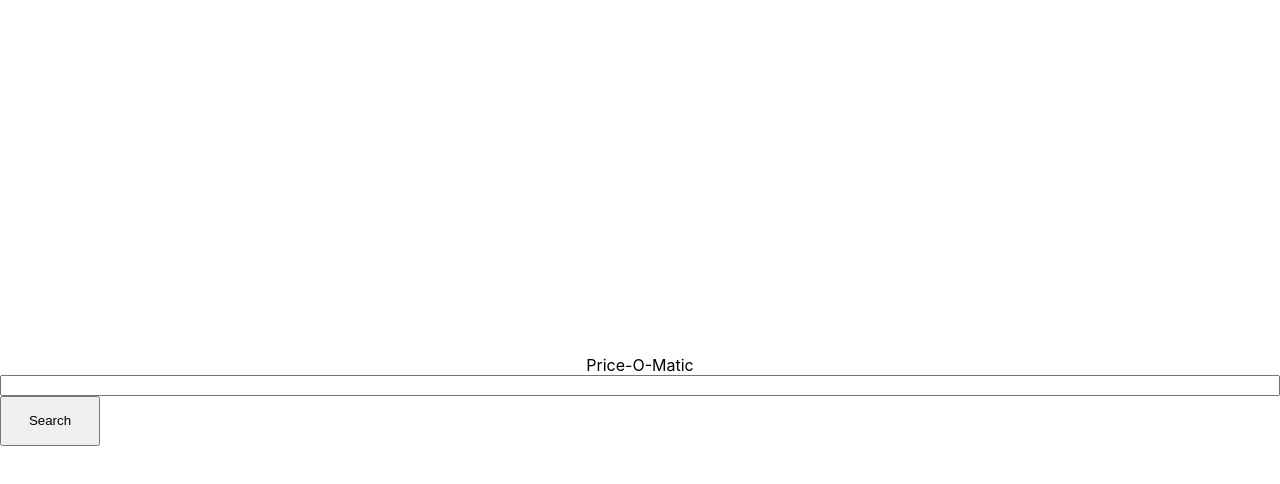
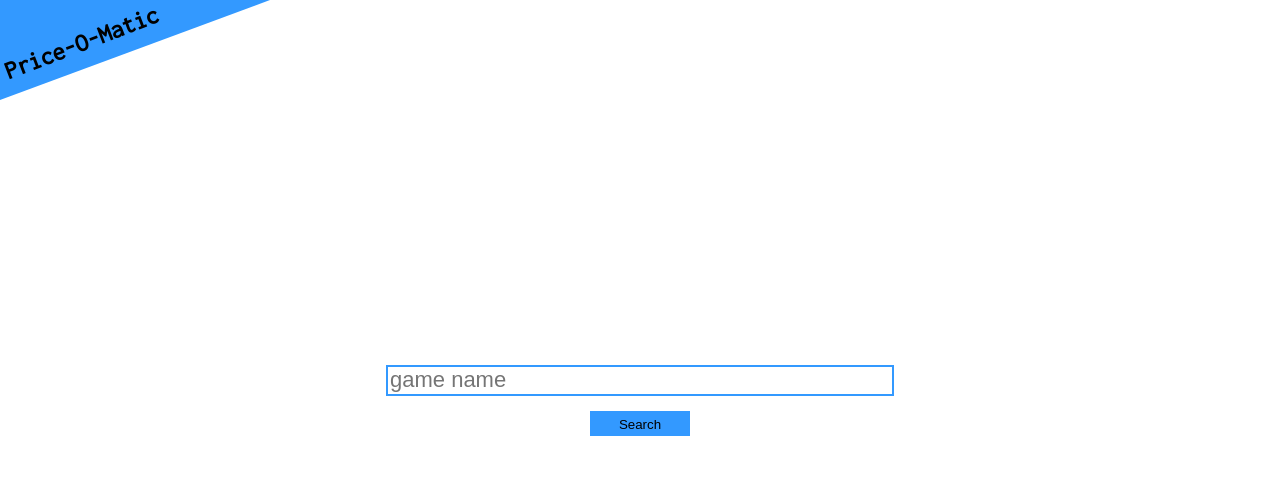
Before and after one commit to tlawless3/game_price_frontend, a React (Create React App) app: page / in a window 1280 px wide. Shown: the top 484 px of the page. Built offline with nearby package versions, Linux system fonts and the light colour scheme; no server answers.

Commit message:
not looking good

```diff
--- a/public/index.html
+++ b/public/index.html
@@ -1,10 +1,12 @@
 <!DOCTYPE html>
 <html lang="en">
+
 <head>
   <meta charset="utf-8">
   <link rel="shortcut icon" href="%PUBLIC_URL%/favicon.ico">
   <meta name="viewport" content="width=device-width, initial-scale=1, shrink-to-fit=no">
   <meta name="theme-color" content="#000000">
+  <link href="https://fonts.googleapis.com/css?family=Inconsolata" rel="stylesheet">
   <!--
       manifest.json provides metadata used when your web app is added to the
       homescreen on Android. See https://developers.google.com/web/fundamentals/web-app-manifest/
@@ -21,6 +23,7 @@
     -->
   <title>React App</title>
 </head>
+
 <body>
   <noscript>
     You need to enable JavaScript to run this app.
@@ -37,4 +40,5 @@
       To create a production bundle, use `npm run build` or `yarn build`.
     -->
 </body>
+
 </html>
--- a/src/components/home/home.css
+++ b/src/components/home/home.css
@@ -1,12 +1,90 @@
+@media screen and (max-width: 800px) {
+  .animatedMoneyBackground {
+    position: absolute;
+    top: 0;
+    left: -50%;
+    animation: flyingBackgroundSmall 2s linear;
+    z-index: 0;
+    width: 400vw;
+    height: 100vh;
+  }
+
+  @keyframes flyingBackgroundSmall {
+    from {
+      left: 400vw;
+    }
+
+    to {
+      left: 150vw;
+    }
+  }
+}
+
+@media screen and (max-width: 1200px) and (min-width: 800px) {
+  .animatedMoneyBackground {
+    position: absolute;
+    top: 0;
+    left: -50%;
+    animation: flyingBackgroundMedium 2s linear;
+    z-index: 0;
+    width: 200vw;
+    height: 100vh;
+  }
+
+  @keyframes flyingBackgroundMedium {
+    from {
+      left: -100%;
+    }
+
+    to {
+      left: -50%;
+    }
+  }
+}
+
+
+@media screen and (min-width: 1400px) {
+  .animatedMoneyBackground {
+    position: absolute;
+    top: 0;
+    left: 0%;
+    animation: flyingBackground 2s linear;
+    z-index: 0;
+    width: 100vw;
+    height: 100vh;
+  }
+
+  @keyframes flyingBackground {
+    from {
+      left: -100%;
+    }
+
+    to {
+      left: 0%;
+    }
+  }
+}
+
+@media screen and (max-width: 1400px) {
+  .animatedMoneyBackground {
+    width: 200vw;
+    height: 100vh;
+  }
+}
+
+/* add breakpoint to make dollar bill look good on mobile */
+
 .animatedMoney {
   min-height: 100vh;
   width: 200vw;
+  z-index: 100;
 }
 
 .animatedMoneyWrapper {
   position: absolute;
   left: 100%;
   animation: flying 4s linear;
+  z-index: 100;
 }
 
 @keyframes flying {
@@ -19,11 +97,13 @@
   }
 }
 
+/* add breakpoint to make dollar bill look good on mobile */
+
 .hide {
   display: none;
 }
 
-.searchPageWrapper {
+.searchbar {
   height: 100vh;
   display: flex;
   flex-direction: column;
@@ -31,9 +111,63 @@
   justify-content: center;
 }
 
-.searchbar {
+.resultsPageWrapper {
+  position: absolute;
+  top: 0;
+  height: 100vh;
+}
+
+.resultsPageResults {
+  position: absolute;
+  top: 0;
   display: flex;
-  flex-direction: column;
-  align-content: center;
-  justify-content: center;
+  flex-direction: row;
+  flex-wrap: wrap;
+  justify-content: space-evenly;
+  height: 100vh;
+  width: 100%;
 }
+
+.titleTriangle {
+  position: absolute;
+  top: 0;
+  left: 0;
+  border-top: 100px solid #3399ff;
+  border-right: 270px solid transparent;
+  z-index: 200;
+}
+
+.title {
+  margin-top: 30px;
+  position: absolute;
+  font-size: 25px;
+  font-weight: 700;
+  top: 0;
+  left: 0;
+  z-index: 200;
+  /* Safari */
+  -webkit-transform: rotate(-21deg);
+
+  /* Firefox */
+  -moz-transform: rotate(-21deg);
+
+  /* IE */
+  -ms-transform: rotate(-21deg);
+
+  /* Opera */
+  -o-transform: rotate(-21deg);
+
+  /* Internet Explorer */
+  filter: progid:DXImageTransform.Microsoft.BasicImage(rotation=3);
+
+}
+
+.backArrowSearch {
+  cursor: pointer;
+  position: absolute;
+  font-weight: bold;
+  font-size: 25px;
+  bottom: 15px;
+  z-index: 99;
+  left: calc(50% - 43.5px)
+}
--- a/src/components/home/home.jsx
+++ b/src/components/home/home.jsx
@@ -13,7 +13,8 @@ export default class Home extends Component {
       similarTitlesSteam: [],
       similarTitlesGog: [],
       money: false,
-      searched: false
+      searched: false,
+      animationFin: false
     }
 
     this.handleSearch = this.handleSearch.bind(this)
@@ -34,6 +35,13 @@ export default class Home extends Component {
     query.trim()
     let steamAppId
     let gogData
+
+    setTimeout(() => {
+      this.setState({
+        animationFin: true,
+        money: false,
+      })
+    }, 4000);
 
     try {
       steamAppId = await axios.get(
@@ -87,7 +95,7 @@ export default class Home extends Component {
     let steamData = await axios.get(process.env.REACT_APP_SERVER_URL + `/api/v1.0.0/steamgame/appid/${gameData.appid}`)
     steamData = steamData.data[gameData.appid].data
     let resultObj
-    if (steamData.steamAppId) {
+    if (gameData.appid && steamData) {
       resultObj = {
         id: steamData.steam_appid,
         price: steamData.is_free ? 'Free' : steamData.price_overview.final_formatted + '',
@@ -97,7 +105,7 @@ export default class Home extends Component {
       resultObj = {
         id: 'noId',
         price: 'Unavailable',
-        name: steamData.name
+        name: gameData.name
       }
     }
     return resultObj
@@ -134,8 +142,10 @@ export default class Home extends Component {
       similarTitlesSteam: [],
       similarTitlesGog: [],
       money: false,
-      searched: false
+      searched: false,
+      animationFin: false
     })
+    console.log('click')
   }
 
   render() {
@@ -144,16 +154,15 @@ export default class Home extends Component {
         <div className='backArrowSearch' onClick={this.handleBackClick}>
           Go Back
         </div>
-        <Results platform="steam" handleTitleClick={this.handleTitleClick} gameData={this.state.similarTitlesSteam.length > 1 ? this.state.similarTitlesSteam : [this.state.steamGameData]} />
-        <Results platform="gog" handleTitleClick={this.handleTitleClick} gameData={this.state.similarTitlesGog.length > 1 ? this.state.similarTitlesGog : [this.state.gogGameData]} />
+        <div className='resultsPageResults'>
+          <Results platform="Steam" handleTitleClick={this.handleTitleClick} gameData={this.state.similarTitlesSteam.length > 1 ? this.state.similarTitlesSteam : [this.state.steamGameData]} />
+          <Results platform="Gog" handleTitleClick={this.handleTitleClick} gameData={this.state.similarTitlesGog.length > 1 ? this.state.similarTitlesGog : [this.state.gogGameData]} />
+        </div>
       </div>
     )
 
     const searchPage = (
       <div className='searchPageWrapper'>
-        <div className='title'>
-          Price-O-Matic
-        </div>
         <div className='searchbar'>
           <SearchBar handleSearch={this.handleSearch} />
         </div>
@@ -161,10 +170,19 @@ export default class Home extends Component {
     )
 
     return (
-      <div className="home">
+      <div className='home'>
+        <div className='titleTriangle' />
+        <div className='title'>
+          Price-O-Matic
+        </div>
         <div className={this.state.money ? 'animatedMoneyWrapper' : 'hide'}>
           <img className={this.state.money ? 'animatedMoney' : 'hide'} src={`${process.env.REACT_APP_SERVER_URL}/money.jpg`} />
         </div>
+        {this.state.searched && this.state.animationFin ?
+          <div className='moneyBackgroundWrapper'>
+            <img className='animatedMoneyBackground' src={`${process.env.REACT_APP_SERVER_URL}/money.jpg`} />
+          </div>
+          : null}
         {this.state.searched ? SearchResults : searchPage}
       </div>
     );
--- a/src/components/results/results.css
+++ b/src/components/results/results.css
@@ -1,5 +1,31 @@
 .resultsWrapper {
   display: flex;
-  flex-direction: row;
-  justify-content: space-between;
+  flex-direction: column;
+  flex-wrap: wrap;
+  height: 100vh;
+  align-content: center;
+  justify-content: center;
 }
+
+.resultsBox {
+  height: 400px;
+  overflow: scroll;
+  width: 300px;
+  background-color: #3399ff;
+  z-index: 1;
+}
+
+.resultsBox.singleGame {
+  height: 200px;
+}
+
+.gameInfo {
+  margin-bottom: 15px;
+  display: flex;
+  flex-direction: column;
+  justify-content: center;
+}
+
+.gameInfo.list {
+  cursor: pointer;
+}
--- a/src/components/results/results.jsx
+++ b/src/components/results/results.jsx
@@ -6,15 +6,17 @@ const Results = (props) => {
   if (props.gameData.length > 1) {
     return (
       <div className='resultsWrapper'>
+        <div className='resultsBox'>
           <div className='platformHeader'>
             {props.platform}
           </div>
           <div className='gameList'>
             {props.gameData.map(game => (
-            <div key={game.id} onClick={() => props.handleTitleClick(props.platform, game)}>
+              <div key={game.id} className='gameInfo list' onClick={() => props.handleTitleClick(props.platform, game)}>
                 {game.name}
               </div>
             ))}
+          </div>
         </div>
       </div>
     )
@@ -23,8 +25,23 @@ const Results = (props) => {
   else if (props.gameData[0].name || props.gameData[0].title) {
     return (
       <div className='resultsWrapper'>
-        {props.gameData[0].name}
-        {props.gameData[0].price}
+        <div className='resultsBox singleGame'>
+          <div className='platformHeader'>
+            {props.platform}
+          </div>
+          <div className='gameList'>
+            {props.gameData.map(game => (
+              <div key={game.id} className='gameInfo'>
+                <div>
+                  {game.name}
+                </div>
+                <div>
+                  {game.price}
+                </div>
+              </div>
+            ))}
+          </div>
+        </div>
       </div>
     )
   }
@@ -32,7 +49,9 @@ const Results = (props) => {
   else {
     return (
       <div className='resultsWrapper'>
+        <div className='resultsBox'>
           {`unable to find game on ${props.platform}`}
+        </div>
       </div>
     )
   }
--- a/src/components/searchBar/searchBar.jsx
+++ b/src/components/searchBar/searchBar.jsx
@@ -5,7 +5,7 @@ const SearchBar = (props) => {
   return (
     <div className='wrapper'>
       <form className='searchForm'>
-        <input id='searchInput' type='text' />
+        <input id='searchInput' type='text' placeholder='game name' />
         <button onClick={(event) => props.handleSearch(event, document.getElementById('searchInput').value)}>Search</button>
       </form>
     </div>
--- a/src/components/searchBar/searchbar.css
+++ b/src/components/searchBar/searchbar.css
@@ -2,9 +2,22 @@
   display: flex;
   flex-direction: column;
   justify-items: center;
+  align-items: center;
+}
+
+#searchInput {
+  height: 25px;
+  min-width: 300px;
+  max-width: 500px;
+  width: 80%;
+  font-size: 22px;
+  margin-bottom: 15px;
+  border: 2px solid #3399ff;
 }
 
 .searchForm button {
   width: 100px;
-  height: 50px;
+  height: 25px;
+  background-color: #3399ff;
+  border: 5px solid #3399ff;
 }
--- a/src/index.css
+++ b/src/index.css
@@ -1,9 +1,7 @@
 body {
   margin: 0;
   padding: 0;
-  font-family: -apple-system, BlinkMacSystemFont, "Segoe UI", "Roboto", "Oxygen",
-    "Ubuntu", "Cantarell", "Fira Sans", "Droid Sans", "Helvetica Neue",
-    sans-serif;
+  font-family: 'Inconsolata', monospace;
   -webkit-font-smoothing: antialiased;
   -moz-osx-font-smoothing: grayscale;
 }
```
Lines whose indentation alone changed are shown as unchanged.
